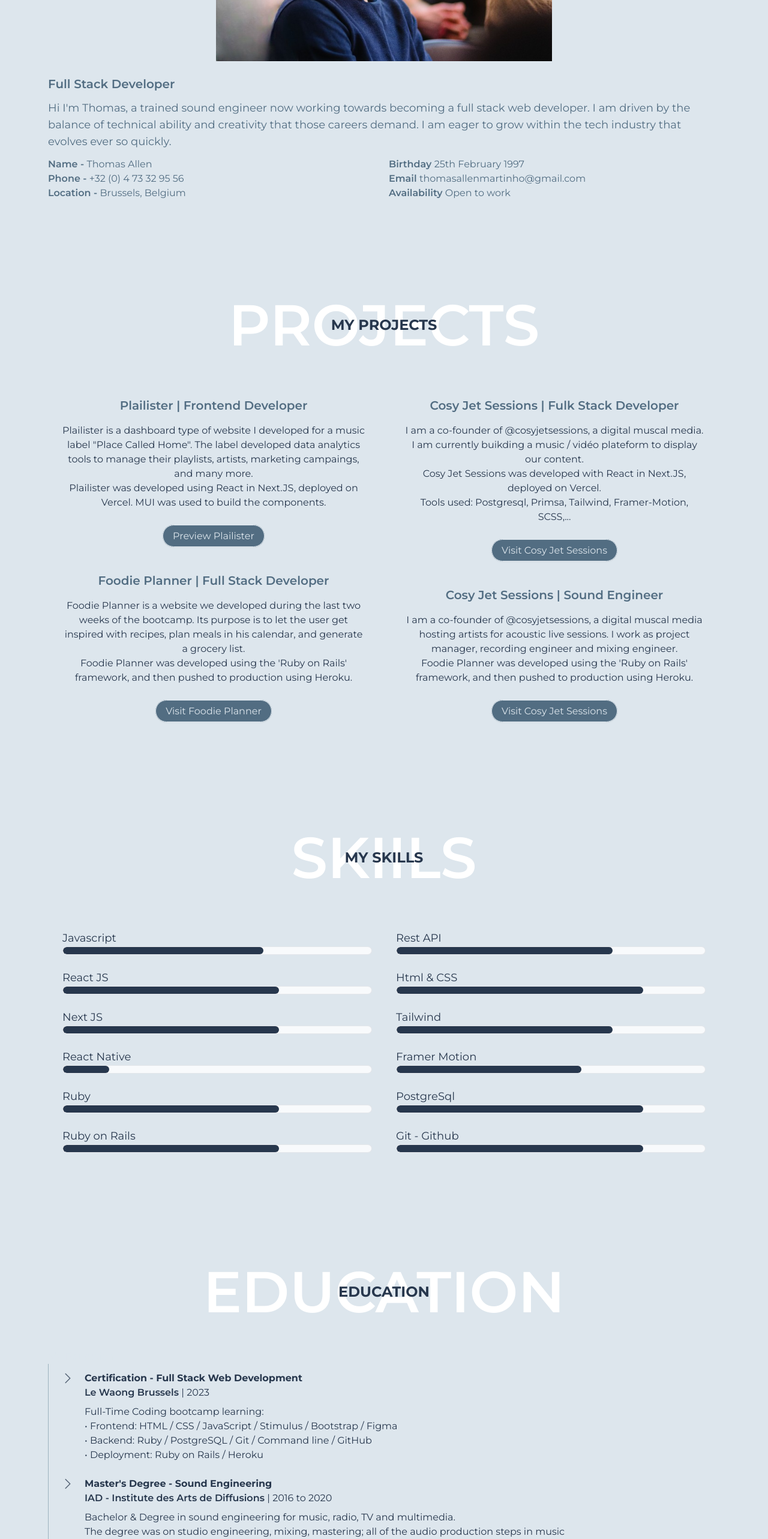
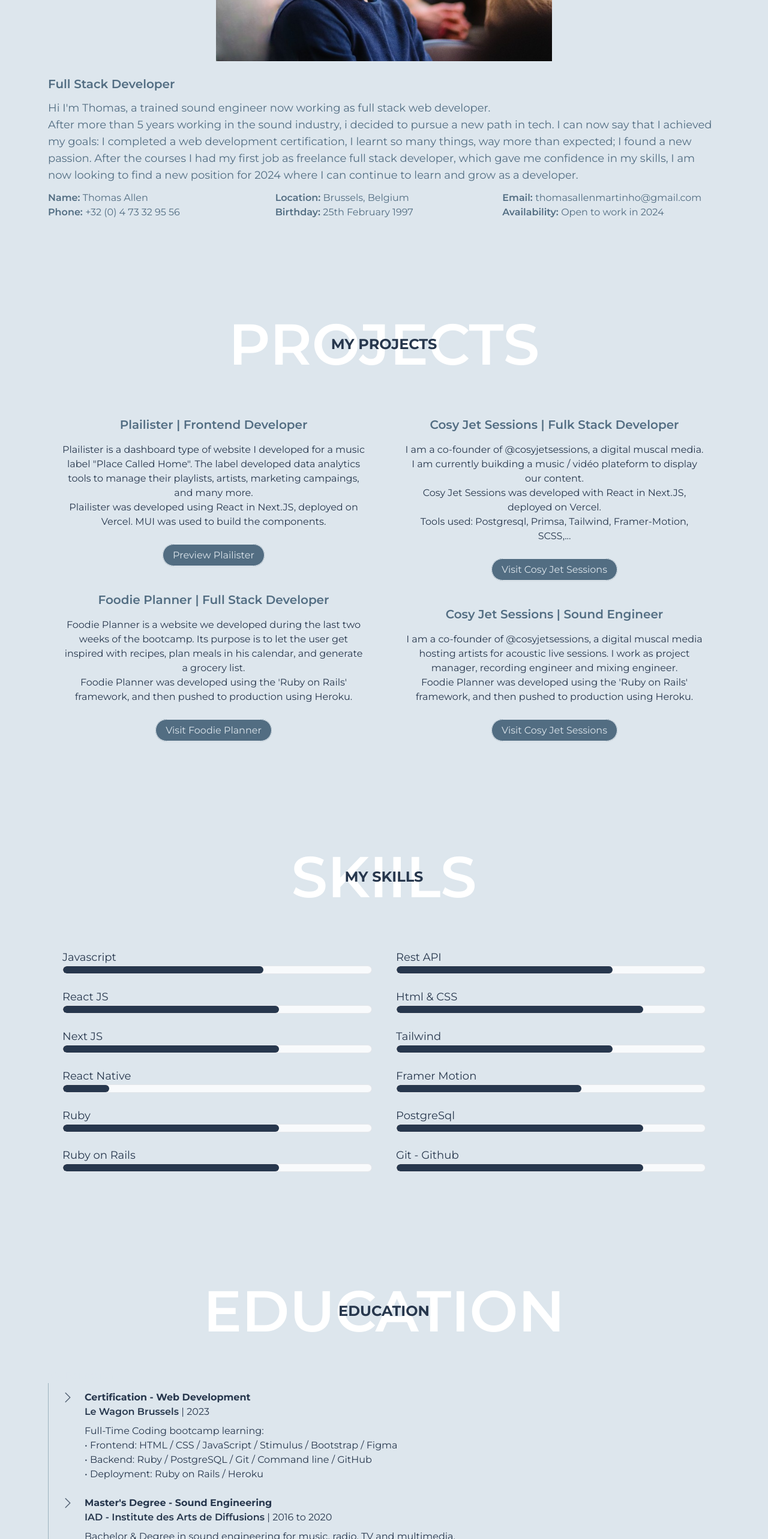
Before and after one commit to Thms25/my-first-portfolio, a Next.js app: page / in a window 1280 px wide. Shown: the part 1319-3885 px from the top of the page at 60% size. Built offline with nearby package versions, Linux system fonts and the light colour scheme.

Commit message:
ready for merge

```diff
--- a/app/page.jsx
+++ b/app/page.jsx
@@ -7,19 +7,19 @@ import Project from "@/components/project";
 export default function Home() {
   return (
     <main className="text-light">
-      <div name='home' >
+      <div name='home' id='home' >
         <Header />
       </div>
-      <div name='about' >
+      <div name='about' id='about' >
         <About />
       </div>
-      <div name='projects' >
+      <div name='projects' id='projects' >
         <Project />
       </div>
-      <div name='skills' >
+      <div name='skills' id='skills' >
         <Skills />
       </div>
-      <div name='education' >
+      <div name='education' id='education' >
         <Education />
       </div>
     </main>
--- a/components/About.jsx
+++ b/components/About.jsx
@@ -18,15 +18,17 @@ export default function About () {
           />
           <h3 className='font-semibold text-xl'>Full Stack Developer</h3>
           <p className='text-lg my-3'>
-            Hi I'm Thomas, a trained sound engineer now working towards becoming a full stack web developer. I am driven by the balance of technical ability and creativity that those careers demand. I am eager to grow within the tech industry that evolves ever so quickly.
+            Hi I'm Thomas, a trained sound engineer now working as full stack web developer.
+            <br />
+            After more than 5 years working in the sound industry, i decided to pursue a new path in tech. I can now say that I achieved my goals: I completed a web development certification, I learnt so many things, way more than expected; I found a new passion. After the courses I had my first job as freelance full stack developer, which gave me confidence in my skills, I am now looking to find a new position for 2024 where I can continue to learn and grow as a developer.
           </p>
-          <div className="columns-2">
-            <p className='font-semibold'>Name - <span className='font-normal'>Thomas Allen</span></p>
-            <p className='font-semibold'>Phone - <span className='font-normal'>+32 (0) 4 73 32 95 56</span></p>
-            <p className='font-semibold'>Location - <span className='font-normal'>Brussels, Belgium</span></p>
-            <p className='font-semibold'>Birthday <span className='font-normal'>25th February 1997</span></p>
-            <p className='font-semibold'>Email <span className='font-normal'>thomasallenmartinho@gmail.com</span></p>
-            <p className='font-semibold'>Availability <span className='font-normal'>Open to work</span></p>
+          <div className="md:columns-2 lg:columns-3">
+            <p className='font-semibold'>Name: <span className='font-normal'>Thomas Allen</span></p>
+            <p className='font-semibold'>Phone: <span className='font-normal'>+32 (0) 4 73 32 95 56</span></p>
+            <p className='font-semibold'>Location: <span className='font-normal'>Brussels, Belgium</span></p>
+            <p className='font-semibold'>Birthday: <span className='font-normal'>25th February 1997</span></p>
+            <p className='font-semibold'>Email: <span className='font-normal'>thomasallenmartinho@gmail.com</span></p>
+            <p className='font-semibold'>Availability: <span className='font-normal'>Open to work in 2024</span></p>
           </div>
         </div>
       </div>
--- a/components/Education.jsx
+++ b/components/Education.jsx
@@ -14,8 +14,8 @@ export default function Experience () {
                 <path strokeLinecap="round" strokeLinejoin="round" d="M8.25 4.5l7.5 7.5-7.5 7.5" />
               </svg>
               <div>
-                <h3 className='font-bold'>Certification - Full Stack Web Development</h3>
-                <h5 className='font-semibold mb-2'>Le Waong Brussels <span className='font-normal'>| 2023</span></h5>
+                <h3 className='font-bold'>Certification - Web Development</h3>
+                <h5 className='font-semibold mb-2'>Le Wagon Brussels <span className='font-normal'>| 2023</span></h5>
                 <p>
                   Full-Time Coding bootcamp learning: <br />
                   • Frontend: HTML / CSS / JavaScript / Stimulus / Bootstrap / Figma
--- a/components/Navbar.jsx
+++ b/components/Navbar.jsx
@@ -22,24 +22,51 @@ export default function Navbar () {
     };
   }, []);
 
+  const [activeSection, setActiveSection] = useState('');
+
+  useEffect(() => {
+    const handleScroll = () => {
+      const sections = document.querySelectorAll('main > div');
+      const scrollPosition = window.scrollY + 200;
+
+      sections.forEach(section => {
+        const sectionTop = section.offsetTop;
+        const sectionHeight = section.clientHeight;
+
+        if (scrollPosition >= sectionTop && scrollPosition < sectionTop + sectionHeight) {
+          setActiveSection(section.id);
+        }
+      });
+    };
+
+    window.addEventListener('scroll', handleScroll);
+
+    return () => {
+      window.removeEventListener('scroll', handleScroll);
+    };
+  }, []);
+
+
+
+
   return (
     <nav className={`fixed w-full px-3 py-2 bg-light ${showNav ? 'opacity-90' : 'opacity-0'} flex justify-between items-center transition opacity-0 duration-300`}>
       <h1 className='text-3xl font-bold text-secondary'>Thomas <span>Allen</span></h1>
       <ul className='hidden md:flex md:justify-between text-primary text-md w-1/2 lg:w-2/5 xl:w-1/3'>
         <ScrollLink to="home" smooth={true} duration={500}>
-          <li className='navItems'>Home</li>
+        <li className={activeSection === 'home' ? 'navItems border-b border-b-primary' : 'navItems'}>Home</li>
         </ScrollLink>
         <ScrollLink to="about" smooth={true} duration={500}>
-          <li className='navItems'>About</li>
+          <li className={activeSection === 'about' ? 'navItems border-b border-b-primary' : 'navItems'}>About</li>
+        </ScrollLink>
+        <ScrollLink to="projects" smooth={true} duration={500}>
+          <li className={activeSection === 'projects' ? 'navItems border-b border-b-primary' : 'navItems'}>Projects</li>
         </ScrollLink>
         <ScrollLink to="skills" smooth={true} duration={500}>
-          <li className='navItems'>Skills</li>
+          <li className={activeSection === 'skills' ? 'navItems border-b border-b-primary' : 'navItems'}>Skills</li>
         </ScrollLink>
         <ScrollLink to="education" smooth={true} duration={500}>
-          <li className='navItems'>Education</li>
-        </ScrollLink>
-        <ScrollLink to="projects" smooth={true} duration={500}>
-          <li className='navItems'>Projects</li>
+          <li className={activeSection === 'education' ? 'navItems border-b border-b-primary' : 'navItems'}>Education</li>
         </ScrollLink>
       </ul>
       <a href='/public/files/Thomas_Allen_CV.pdf' download className='px-4 py-2 rounded-full border border-dark text-dark shadow-sm hover:bg-primary hover:text-light duration-300'>CV</a>
```
Also changed, not shown: 1 other file (tests, documents, lock files or other folders).
